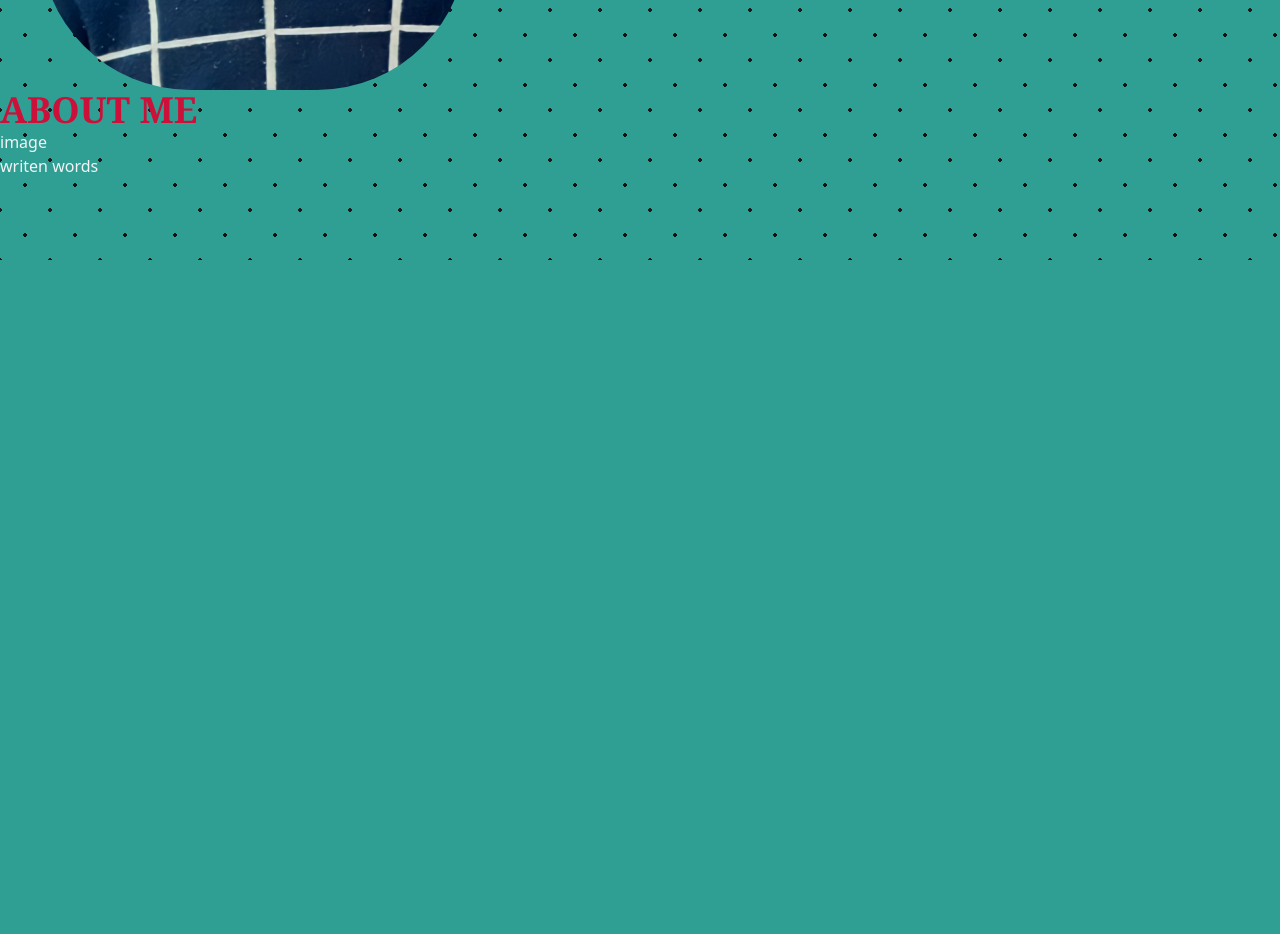
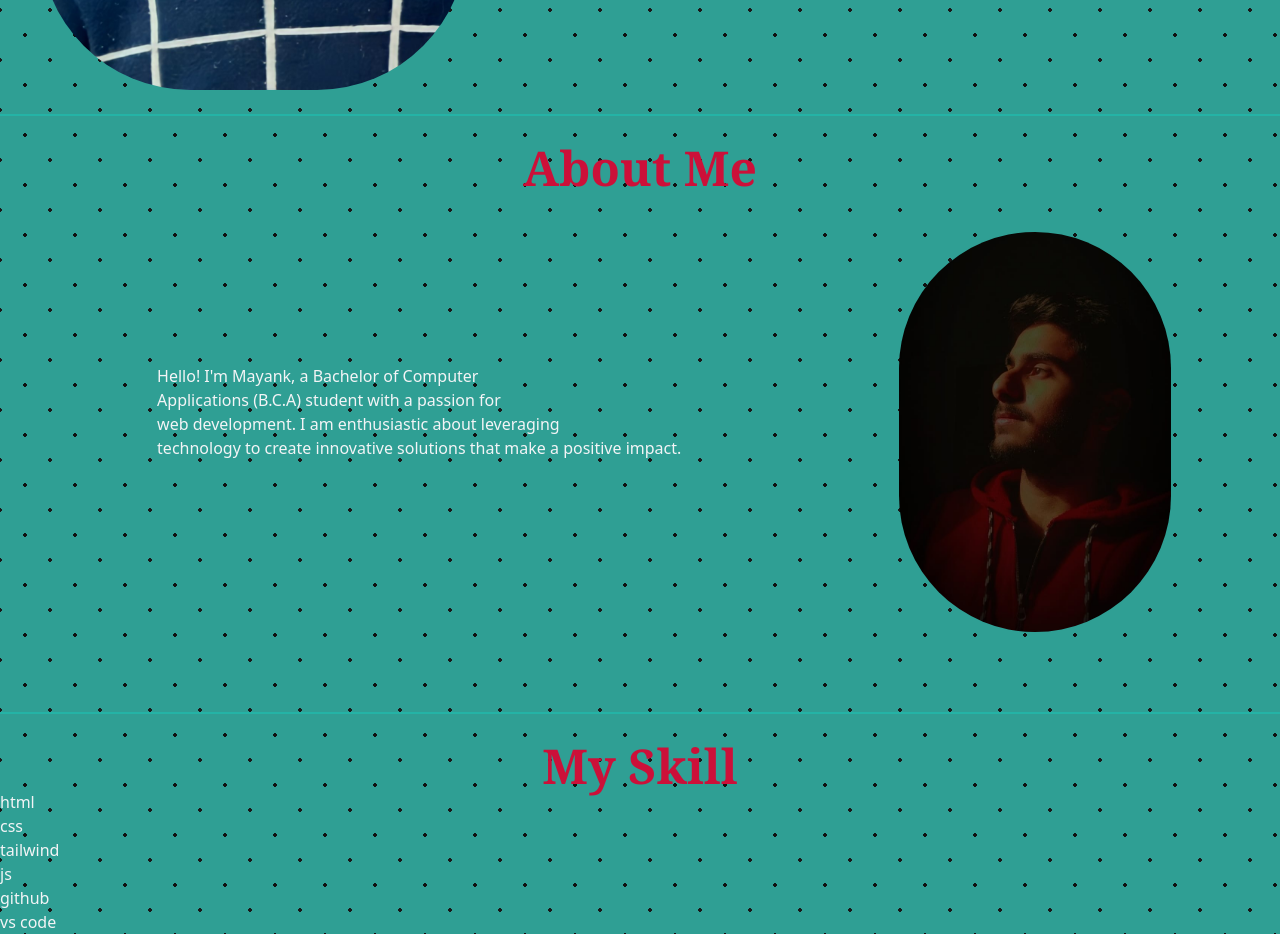
Before and after one commit to Mayank-singh-01/Portfolio, a plain HTML site: page myfile/index.html in a window 1280 px wide. Shown: the part 540-1474 px from the top of the page. Before the commit the page ends 800 px from the top, so only its background shows below. Drawn offline with Linux system fonts and the light colour scheme.

Commit message:
about section is done

```diff
--- a/input.css
+++ b/input.css
@@ -18,3 +18,7 @@
   .mynev {
     @apply hover:border-b-4 hover:text-gray-600 border-b-4 border-transparent hover:border-mypink hidden md:block
   }
+
+  .text-shadow {
+    text-shadow: 2px 2px 4px rgba(0,0,0,0.5);
+  }
--- a/myfile/index.html
+++ b/myfile/index.html
@@ -25,8 +25,8 @@
 
             <div id="menu" class= " mr-7 flex gap-8 font-bold self-center "  >
                 <a class="mynev" href="#Home">Home</a>
-                <a class="mynev" href="#">About</a>
-                <a class="mynev" href="#">Skill</a>
+                <a class="mynev" href="#About">About</a>
+                <a class="mynev" href="#Skill">Skill</a>
                 <a class="mynev" href="#">Project</a>
                 <a class="mynev" href="#">Contect</a>
             </div>
@@ -49,20 +49,44 @@
        <div id="image" >  <img  src="profile2.png" alt="My Image" class=" mt-20  ml-10  rounded-[150px] float-start h-[550px]  "> </div>
 
         <!-- hii hellow  -->
-        <div id="myname" class="  flex flex-col justify-center ml-36  " >
+        <div id="myname" class="  flex flex-col justify-center mt-20 ml-40 " >
             <div class="font-serif font-bold text-5xl text-gray-100  " >Hi, I'm</div>
             <div class="font-serif font-bold text-6xl  text-mypink  "  >Mayank singh</div>
             <div class="text-2xl font-serif text-gray-200 " >Frontend Developer</div>
         </div>
+    </div>
+     <hr class="border-b mt-6 shadow-inner mb-7 border-mycolor" >
 
-        <hr class="border-separate" >
+    <!-- ******************about section*************** -->
 
+    <div id="About" class="flex  flex-col">
+        <div class="font-serif font-bold text-5xl text-center text-shadow-4xl text-mypink">About Me</div>
+        <div class=" flex flex-row justify-around " >
+                      <!-- about my self -->
+            <div class="flex flex-col justify-center ml-12 " >
+                <p>Hello! I'm Mayank, a Bachelor of Computer</p>
+                <p>Applications (B.C.A) student with a passion for</p>
+                <p>web development. I am enthusiastic about leveraging</p>
+                <p>technology to create innovative solutions that make a positive impact.</p>
+                      <!-- my image on about -->
+            </div>
+            <div><img class="rounded-full mt-10  h-[400px] " src="dark.jpeg" alt=""></div>
+        </div>
     </div>
-    <div id="About" >
-        <div class="font-serif font-bold text-4xl uppercase text-mypink">About me</div>
+
+    <hr class="border-b mt-20 mb-7 border-mycolor" >
+
+    <!-- ******************skill section*************** -->
+
+    <div id="Skill">
+        <div class="font-serif font-bold text-5xl text-center text-shadow-4xl text-mypink">My Skill</div>
         <div>
-            <div>image</div>
-            <div>writen words</div>
+            <div>html</div>
+            <div>css</div>
+            <div>tailwind</div>
+            <div>js</div>
+            <div>github</div>
+            <div>vs code</div>
         </div>
     </div>
 
```
Also changed, not shown: myfile/dark.jpeg (added), output.css.
